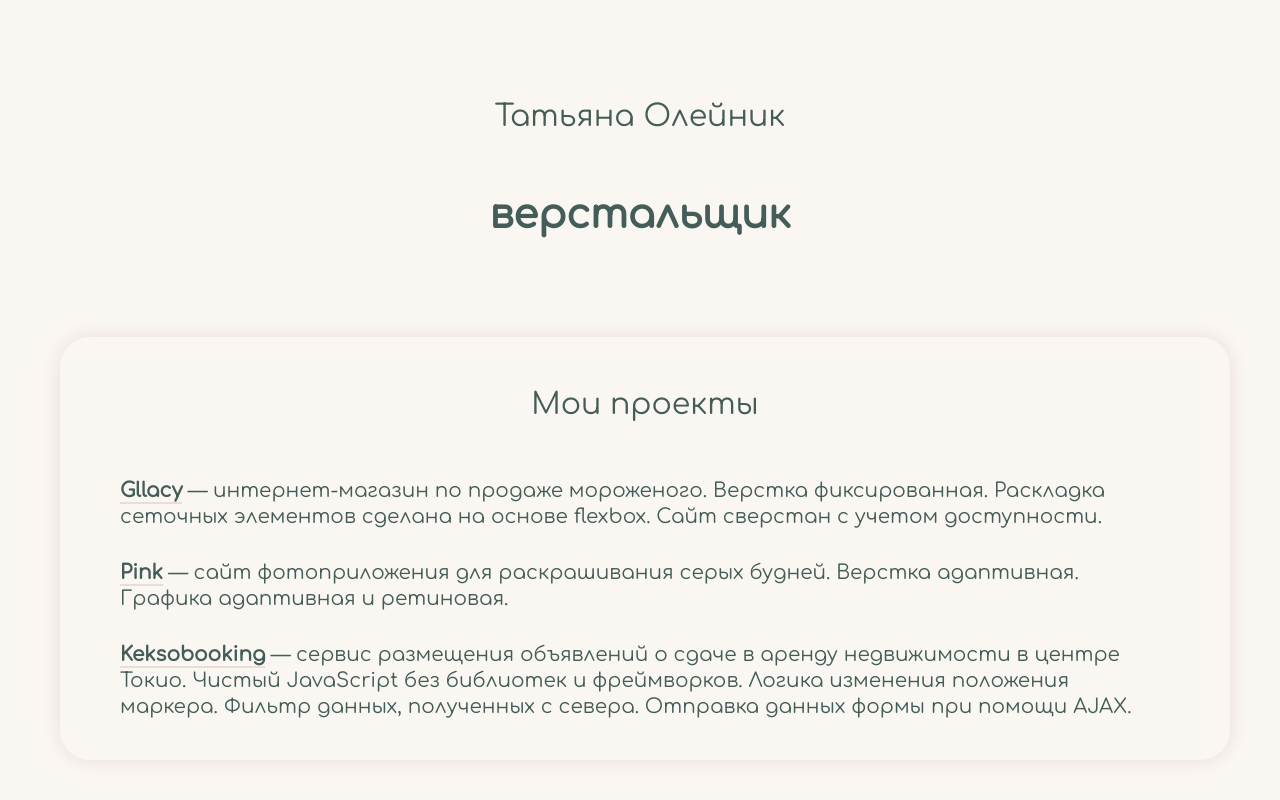
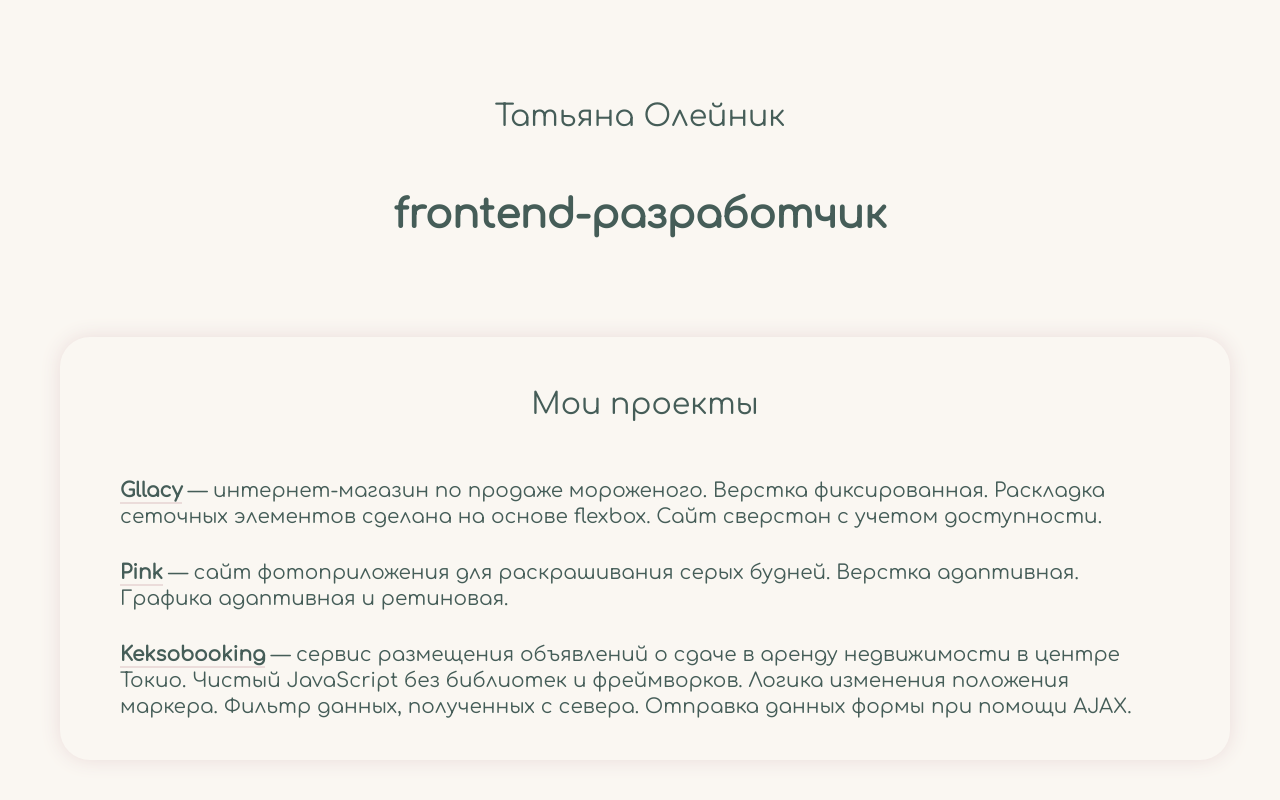
Before and after one commit to tatiana-oleynik/tatiana-oleynik.github.io, a plain HTML site: page index.html in a window 1280 px wide. Shown: the top 800 px of the page. Drawn offline with Linux system fonts and the light colour scheme.

Commit message:
Making edits

```diff
--- a/index.html
+++ b/index.html
@@ -13,7 +13,7 @@
     <main class="page-main">
       <section class="introduction">
         <p class="introduction__name">Татьяна Олейник</p>
-        <h1 class="introduction__specialization">верстальщик</h1>
+        <h1 class="introduction__specialization">frontend-разработчик</h1>
       </section>
       <div class="container">
         <section class="projects">
```
